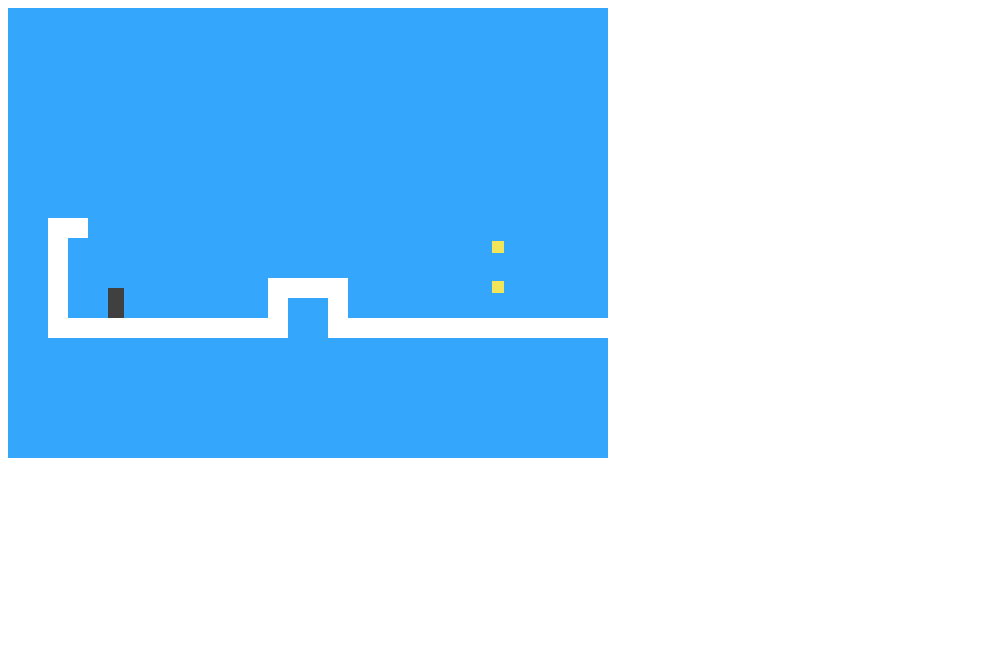
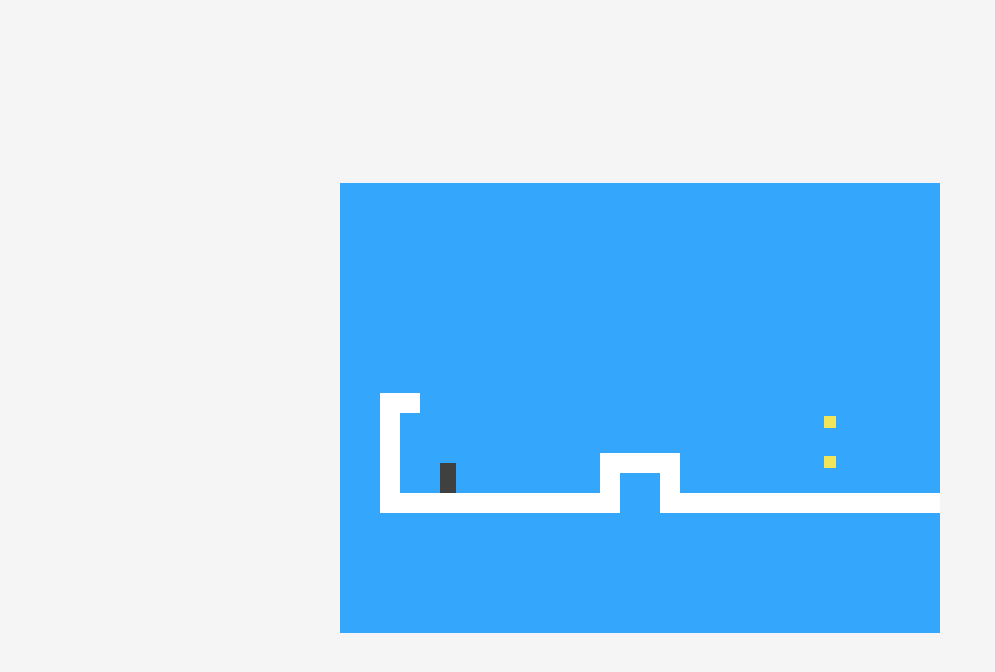
Before and after one commit to knapcp3/platform-game, a website built with webpack: page src/html/index.html in a window 1280 px wide. Shown: the whole page, without its empty margins (0-995 px from the left). Built offline with nearby package versions, Linux system fonts and the light colour scheme.

Commit message:
Center game

```diff
--- a/src/html/index.html
+++ b/src/html/index.html
@@ -7,8 +7,6 @@
     <title>Platform Game</title>
   </head>
   <body>
-    <div id="output"></div>
-
     <script src="bundle.js"></script>
   </body>
 </html>
--- a/src/styles/styles.css
+++ b/src/styles/styles.css
@@ -1,3 +1,11 @@
+body {
+  background-color: rgb(245, 245, 245);
+  min-height: 100vh;
+  display: flex;
+  justify-content: center;
+  align-items: center;
+}
+
 .background {
   background: rgb(52, 166, 251);
   table-layout: fixed;
@@ -38,6 +46,8 @@
   box-shadow: -4px -7px 8px white, 4px -7px 8px white;
 }
 
+/* Game */
+
 .game {
   overflow: hidden;
   max-width: 600px;
```
